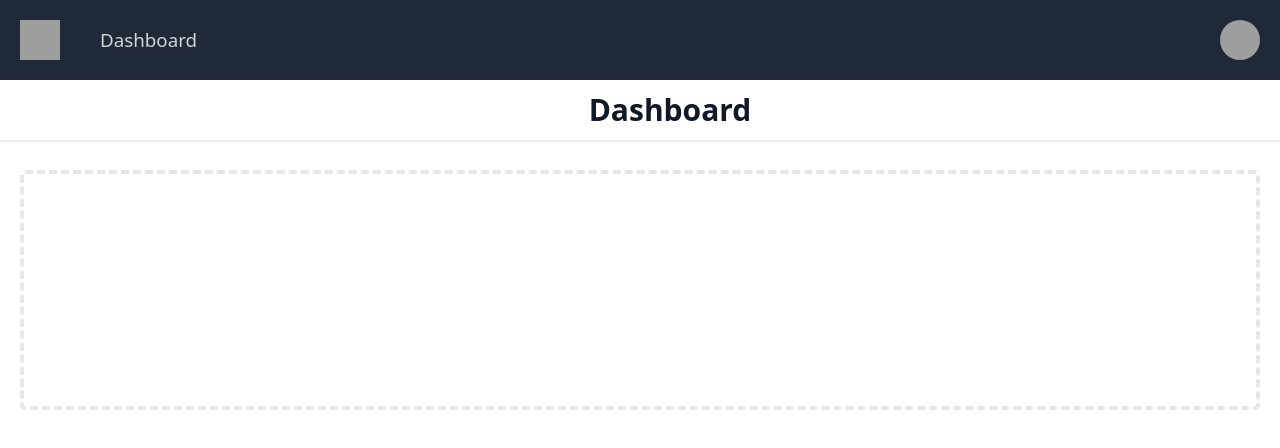
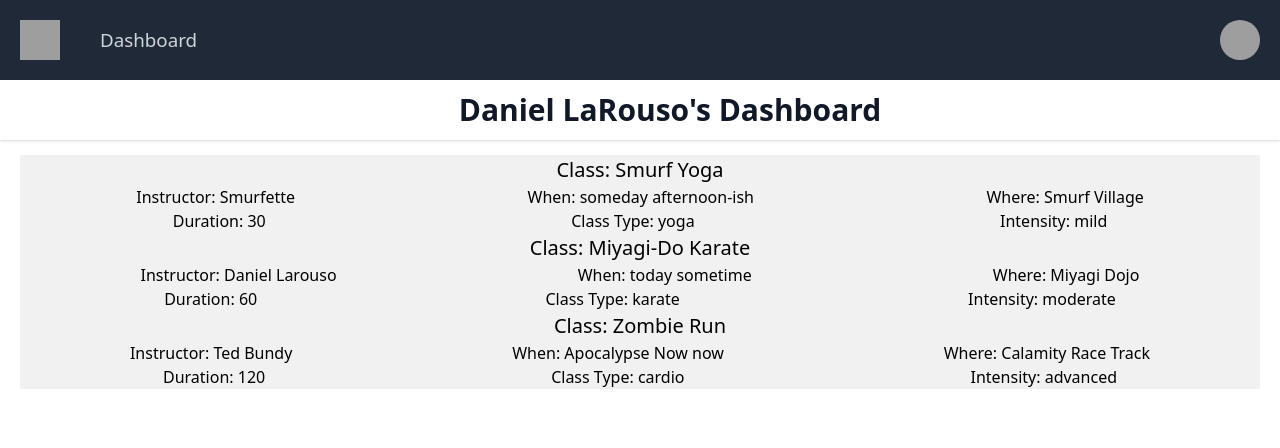
Before and after one commit to Build-Week-Fitness-Anywhere/frontend, a React (Create React App) app: page /client-dash in a window 1280 px wide. Shown: the top 448 px of the page. Built offline with nearby package versions, Linux system fonts and the light colour scheme; grey boxes are pictures that could not be loaded; a web font is replaced by a local one.

Commit message:
basic-dash-merge

```diff
--- a/src/components/clientDashboard.js
+++ b/src/components/clientDashboard.js
@@ -1,7 +1,11 @@
-import { Fragment } from 'react'
+import React, { Fragment, useEffect } from 'react'
 import { Disclosure, Menu, Transition } from '@headlessui/react'
 import { BellIcon, MenuIcon, XIcon } from '@heroicons/react/outline'
-import { NavLink } from 'react-router-dom'
+import { NavLink, Link } from 'react-router-dom'
+import ClassList from "./ClassList";
+import { loadClass } from "../actions/classActions";
+import { loadUser } from "../actions/userActions";
+import { connect } from "react-redux";
 
 const navigation = ['Dashboard']
 const profile = ['Sign out']
@@ -10,7 +14,20 @@ function classNames(...classes) {
   return classes.filter(Boolean).join(' ')
 }
 
-export default function ClientDashboard() {
+
+function ClientDashboard(props) {
+  useEffect(() => {
+    if (!props.class || props.class.length === 0) {
+      console.log("loading class");
+      props.loadClass()
+    } else {
+      console.log(props.class);
+    };
+    props.loadUser();
+  // eslint-disable-next-line react-hooks/exhaustive-deps
+  }, []);
+  console.log(props)
+
   return (
     <div>
       <Disclosure as="nav" className="bg-gray-800">
@@ -159,18 +176,22 @@ export default function ClientDashboard() {
 
       <header className="bg-white shadow">
         <div className="max-w-7 mx-auto py-6 px-4 sm:px-6 lg:px-8">
-          <h1 className="text-5xl font-bold text-gray-900 ml-24">Dashboard</h1>
+          <h1 className="text-5xl font-bold text-gray-900 ml-24">{`${props.user.username}'s`} Dashboard</h1>
         </div>
       </header>
       <main>
         <div className="mx-auto py-6 sm:px-6 lg:px-8">
-          {/* Replace with your content */}
-          <div className="px-4 py-6 sm:px-0">
-            <div className="border-4 border-dashed border-gray-200 rounded-lg h-96" />
-          </div>
-          {/* /End replace */}
+          <ClassList/>
         </div>
       </main>
     </div>
   )
 }
+
+function mapStateToProps(state) {
+  return {
+    ...state,
+  };
+}
+
+export default connect(mapStateToProps, { loadClass, loadUser })(ClientDashboard);
```
Also changed, not shown: 1 other file (tests, documents, lock files or other folders).
